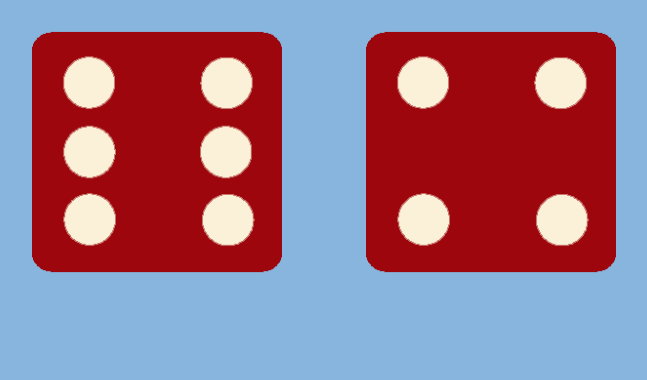
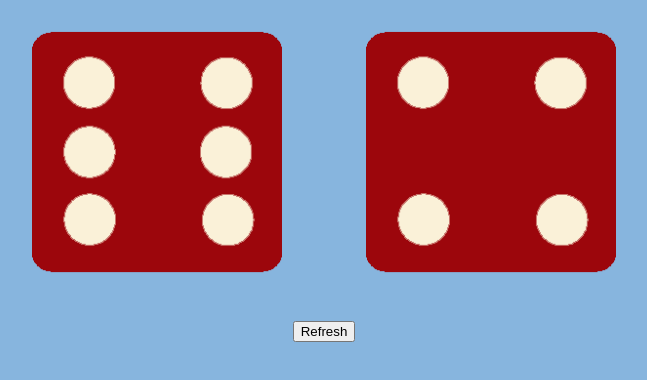
Before and after one commit to AdarshSingh1103/JS-Mini-Project, a plain HTML site: page index.html in a window 1280 px wide. Shown: the part 302-682 px from the top of the page, without its empty margins (316-963 px from the left). Drawn offline with Linux system fonts and the light colour scheme.

Commit message:
index.html

```diff
--- a/index.html
+++ b/index.html
@@ -21,6 +21,7 @@
         <img src="images/dice2.png">
     </div>
     </div>
+    <center><button>Refresh</button></center>
     <script src="dice.js"></script>
 </body>
 </html>
```
